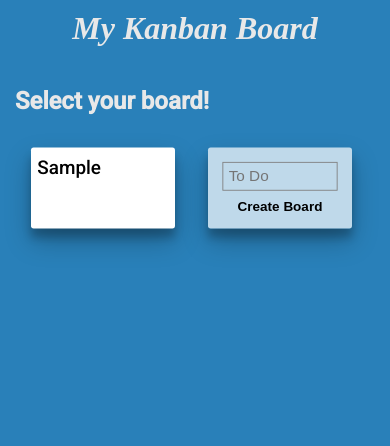
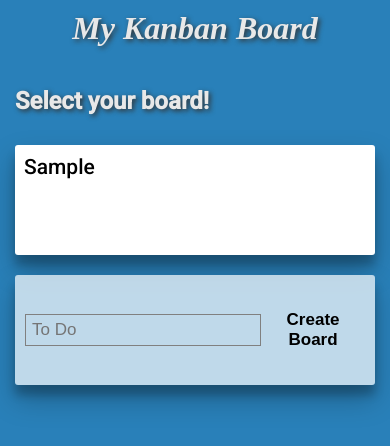
Before and after one commit to MateuszRomek/Kanban-Board, a React (Create React App) app: page / in a window 390 px wide. Both pictures are taken after typing "Sample" into the empty fields and a click on the button "Create Board". Shown: the top 446 px of the page. Built offline with nearby package versions, Linux system fonts and the light colour scheme.

Commit message:
Css changes for mobile users, bigger components on pc

```diff
--- a/src/containers/BoardCreator/BoardCreator.js
+++ b/src/containers/BoardCreator/BoardCreator.js
@@ -18,6 +18,7 @@ const AppHeader = styled.h1`
 	margin: 0;
 	text-align: center;
 	color: rgb(232, 232, 232);
+	text-shadow: 2px 2px 5px rgb(51, 51, 51);
 	font-style: italic;
 	padding: 1rem 0;
 `;
@@ -28,6 +29,7 @@ const BoardsInfo = styled.div`
 `;
 const BoardsHeader = styled.h2`
 	color: rgb(232, 232, 232);
+	text-shadow: 2px 2px 5px rgb(51, 51, 51);
 `;
 
 const BoardsContainer = styled.div`
@@ -39,7 +41,7 @@ const BoardsContainer = styled.div`
 		display: grid;
 		align-items: center;
 		justify-content: center;
-		grid-template-columns: repeat(2, 1fr);
+		grid-template-columns: 1fr;
 		grid-template-rows: auto;
 	}
 `;
--- a/src/containers/BoardCreator/BoardLink/BoardLink.js
+++ b/src/containers/BoardCreator/BoardLink/BoardLink.js
@@ -1,8 +1,8 @@
 import React from 'react';
 import styled from 'styled-components';
 const BoardContainer = styled.div`
-	width: 18rem;
-	height: 11rem;
+	width: 24rem;
+	height: 14rem;
 	background-color: white;
 	transform: scale(0.9);
 	box-shadow: 0 14px 28px rgba(0, 0, 0, 0.25), 0 10px 10px rgba(0, 0, 0, 0.22);
@@ -19,8 +19,14 @@ const BoardContainer = styled.div`
 	background-size: cover;
 	background-position: center center;
 	@media (min-width: 320px) and (max-width: 480px) {
-		width: 16rem;
-		height: 9rem;
+		width: 100%;
+		height: 11rem;
+		transform: none;
+		margin: 1rem 0;
+		&:hover {
+		transform: none;
+		}
+		}
 	}
 	&:hover {
 		transform: scale(1);
@@ -29,7 +35,7 @@ const BoardContainer = styled.div`
 
 const BoardTitle = styled.p`
 	font-size: 2.4rem;
-	padding: 1rem 0.7rem 3rem;
+	padding: 1rem 0.9rem 3rem;
 	margin: 0;
 	color: inherit;
 
--- a/src/containers/BoardCreator/CreateBoard/CreateBoard.js
+++ b/src/containers/BoardCreator/CreateBoard/CreateBoard.js
@@ -5,8 +5,8 @@ import { connect } from 'react-redux';
 import actions from '../duck/actions';
 
 const AddNewBoard = styled.div`
-	width: 18rem;
-	height: 11rem;
+	width: 24rem;
+	height: 14rem;
 	background-color: rgba(255, 255, 255, 0.7);
 	display: flex;
 	align-items: center;
@@ -17,8 +17,13 @@ const AddNewBoard = styled.div`
 	transform: scale(0.9);
 	margin: 0.5rem;
 	@media (min-width: 320px) and (max-width: 480px) {
-		width: 16rem;
-		height: 9rem;
+		width: 100%;
+		height: 11rem;
+		transform: none;
+		margin: 1rem 0;
+		&:hover {
+			transform: none;
+		}
 	}
 	&:hover {
 		transform: scale(1);
@@ -30,7 +35,7 @@ const CreateButton = styled.button`
 	border: none;
 	display: flex;
 	align-items: center;
-	font-size: 1.5rem;
+	font-size: 1.7rem;
 	font-weight: bold;
 
 	& svg {
@@ -53,6 +58,10 @@ const CreateForm = styled.form`
 	display: flex;
 	flex-direction: column;
 	align-items: center;
+	@media (min-width: 320px) and (max-width: 480px) {
+		flex-direction: row;
+		padding: 0 1rem;
+	}
 `;
 const CreateInput = styled.input`
 	padding: 0.5rem 0.3rem;
@@ -61,7 +70,7 @@ const CreateInput = styled.input`
 	background-color: transparent;
 	border: none;
 	border-bottom: 1px solid gray;
-	margin-bottom: 0.8rem;
+	margin-bottom: 1.6rem;
 	font-size: 1.7rem;
 	&:active {
 		outline: none;
@@ -73,6 +82,7 @@ const CreateInput = styled.input`
 	@media (min-width: 320px) and (max-width: 480px) {
 		border: 1px solid gray;
 		padding: 0.5rem 0.6rem;
+		margin-bottom: 0;
 	}
 `;
 
```
